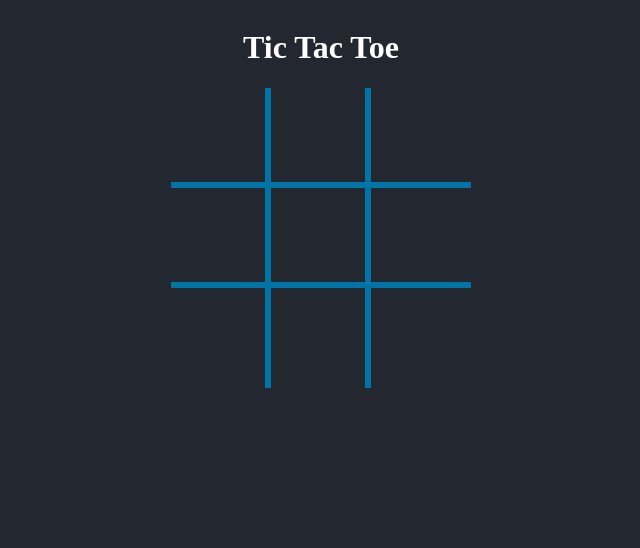
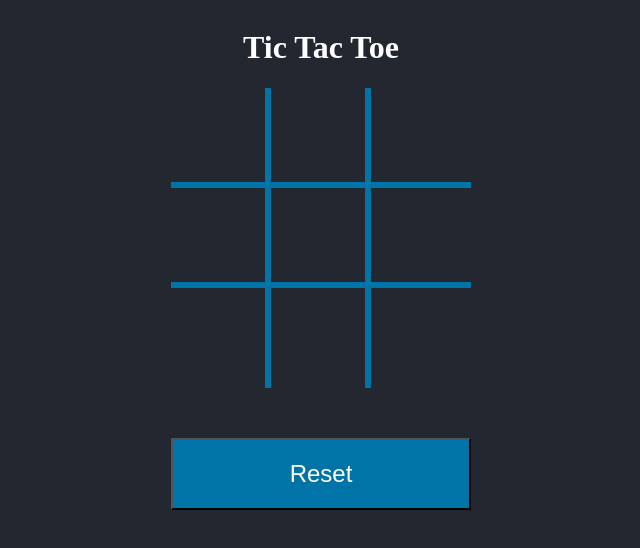
Before and after one commit to Glasman/tic-tac-toe-react, a React (Vite) app: page / in a window 1280 px wide. Shown: the top 548 px of the page, without its empty margins (319-959 px from the left). Built offline with nearby package versions, Linux system fonts and the light colour scheme.

Commit message:
added and styled reset button

```diff
--- a/src/App.css
+++ b/src/App.css
@@ -109,3 +109,21 @@ h1 {
   margin-top: 50px;
   font-size: 1.5em;
 }
+
+.reset-button {
+  margin-top: 50px;
+  padding: 20px;
+  background-color: #0074a6;
+  color: white;
+  width: 100%;
+  font-size: 1.5em;
+}
+
+/* .reset-button {
+  margin-top: 50px;
+  padding: 20px;
+  background-color: #0074a6;
+  color: white;
+  width: 100%;
+  font-size: 1.5em;
+} */
--- a/src/components/Reset.jsx
+++ b/src/components/Reset.jsx
@@ -0,0 +1,5 @@
+function Reset() {
+    return ( <button className='reset-button'>Reset</button> );
+}
+
+export default Reset;
--- a/src/components/TicTacToe.jsx
+++ b/src/components/TicTacToe.jsx
@@ -2,6 +2,7 @@ import { useState, useEffect } from "react";
 import Board from "./Board";
 import GameOver from "./GameOver";
 import GameState from "./gamestate";
+import Reset from "./Reset";
 
 const PLAYER_X = "X";
 const PLAYER_O = "O";
@@ -89,6 +90,7 @@ function TicTacToe() {
         onTileClick={handleTileClick}
       />
       <GameOver gameState={gameState} />
+      <Reset />
     </div>
   );
 }
```
